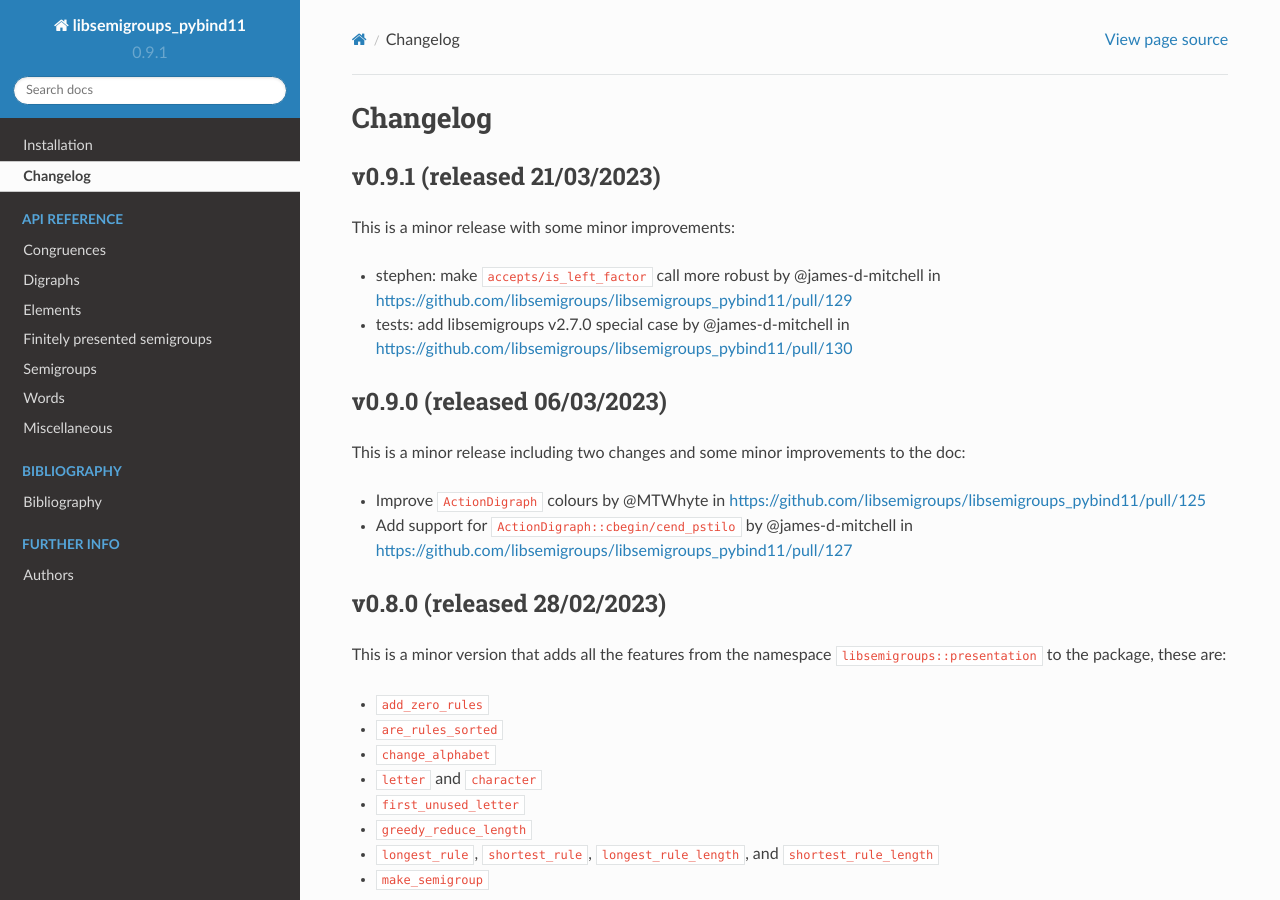
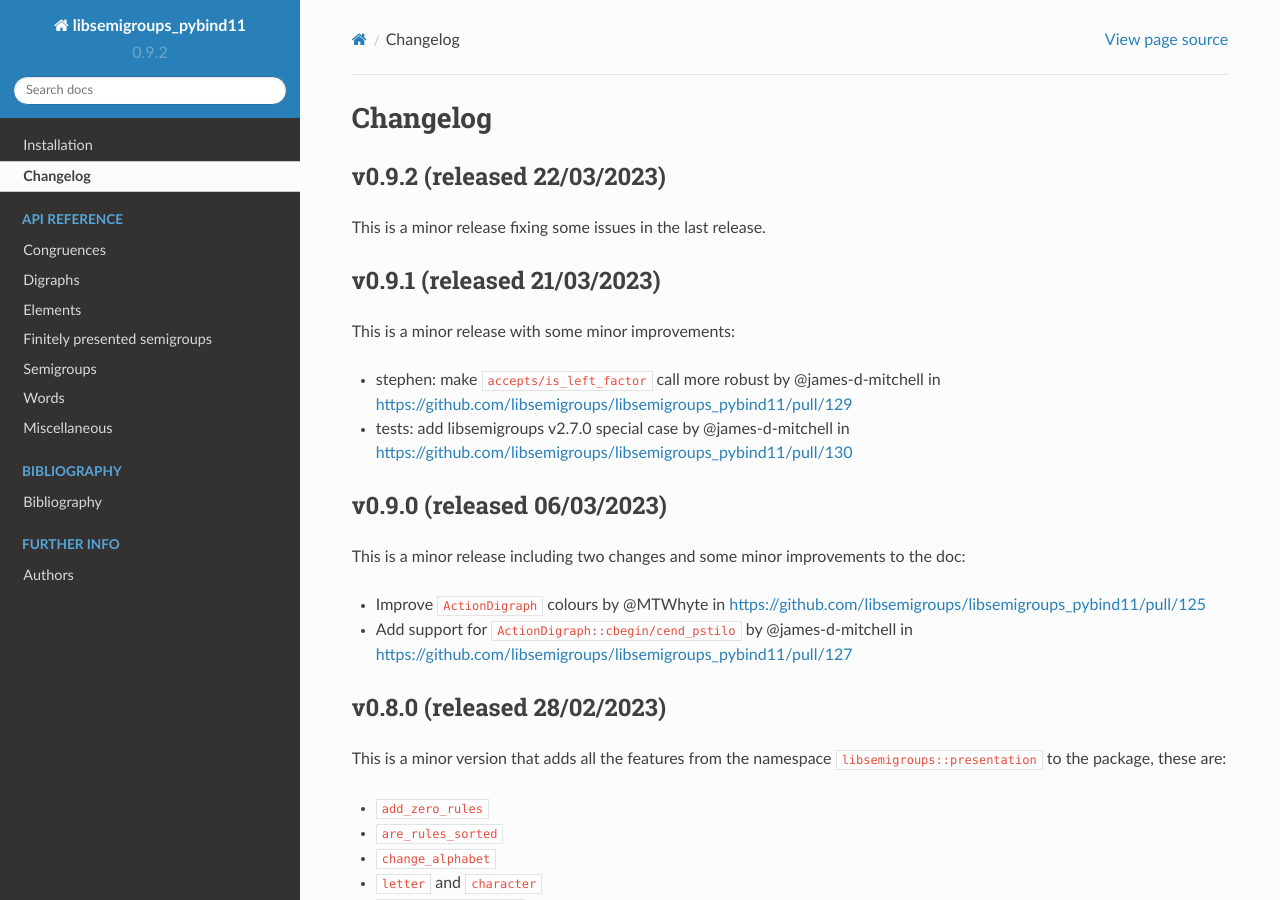
Before and after one commit to libsemigroups/libsemigroups_pybind11, a Sphinx documentation site: the page built from docs/source/changelog.rst, in a window 1280 px wide and 900 px high. Built offline with Sphinx 7.4.7 and the Read the Docs theme 2.0.0, drawn with Linux system fonts in a browser that asks for light colours; pages that are not in the unit, such as notebooks, are missing from menus.

Commit message:
Update version numbers etc for v0.9.2

```diff
--- a/docs/source/changelog.rst
+++ b/docs/source/changelog.rst
@@ -6,6 +6,11 @@
 
 Changelog
 =========
+
+v0.9.2 (released 22/03/2023)
+----------------------------
+
+This is a minor release fixing some issues in the last release.
 
 v0.9.1 (released 21/03/2023)
 ----------------------------
--- a/docs/source/conf.py
+++ b/docs/source/conf.py
@@ -27,8 +27,8 @@ master_doc = "index"
 project = u"libsemigroups_pybind11"
 copyright = u"2021-2023, J. D. Mitchell + Maria Tsalakou"
 author = u"J. D. Mitchell + Maria Tsalakou"
-version = u"0.9.1"
-release = u"0.9.1"
+version = u"0.9.2"
+release = u"0.9.2"
 language = "python"
 exclude_patterns = ["_build"]
 pygments_style = "sphinx"
--- a/docs/source/index.rst
+++ b/docs/source/index.rst
@@ -1,4 +1,4 @@
-libsemigroups_pybind11 - Version 0.9.1
+libsemigroups_pybind11 - Version 0.9.2
 ======================================
 
 python bindings for the C++ library libsemigroups
--- a/docs/source/install.rst
+++ b/docs/source/install.rst
@@ -4,7 +4,7 @@
 
    The full license is in the file LICENSE, distributed with this software.
 
-.. |libsemigroups-pybind11-version| replace:: 0.9.1
+.. |libsemigroups-pybind11-version| replace:: 0.9.2
 
 Installation
 ============
--- a/setup.py
+++ b/setup.py
@@ -29,7 +29,7 @@ from tools import (  # pylint: disable=import-error, wrong-import-position
     compare_version_numbers,
 )
 
-__version__ = "0.9.1"
+__version__ = "0.9.2"
 
 pprint(os.environ)
 
```
Also changed, not shown: README.md (+5 -5 lines).
